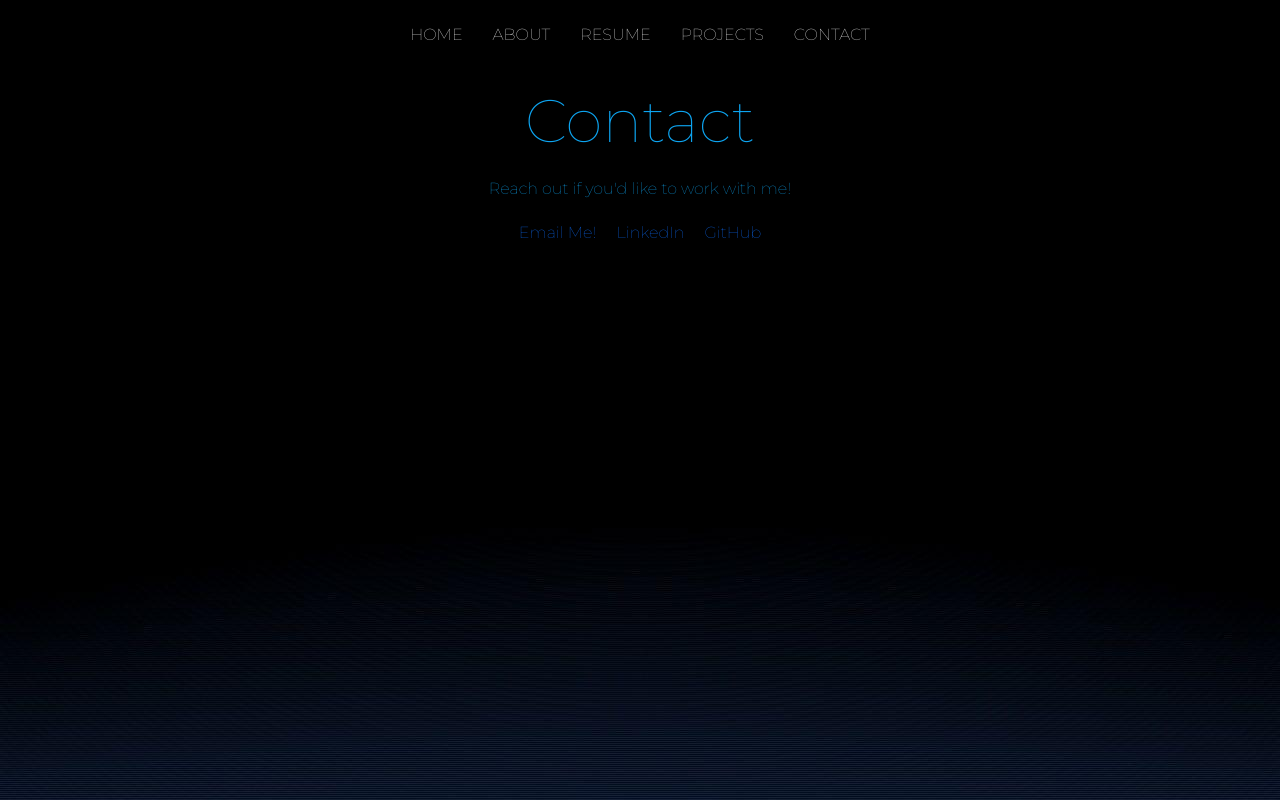
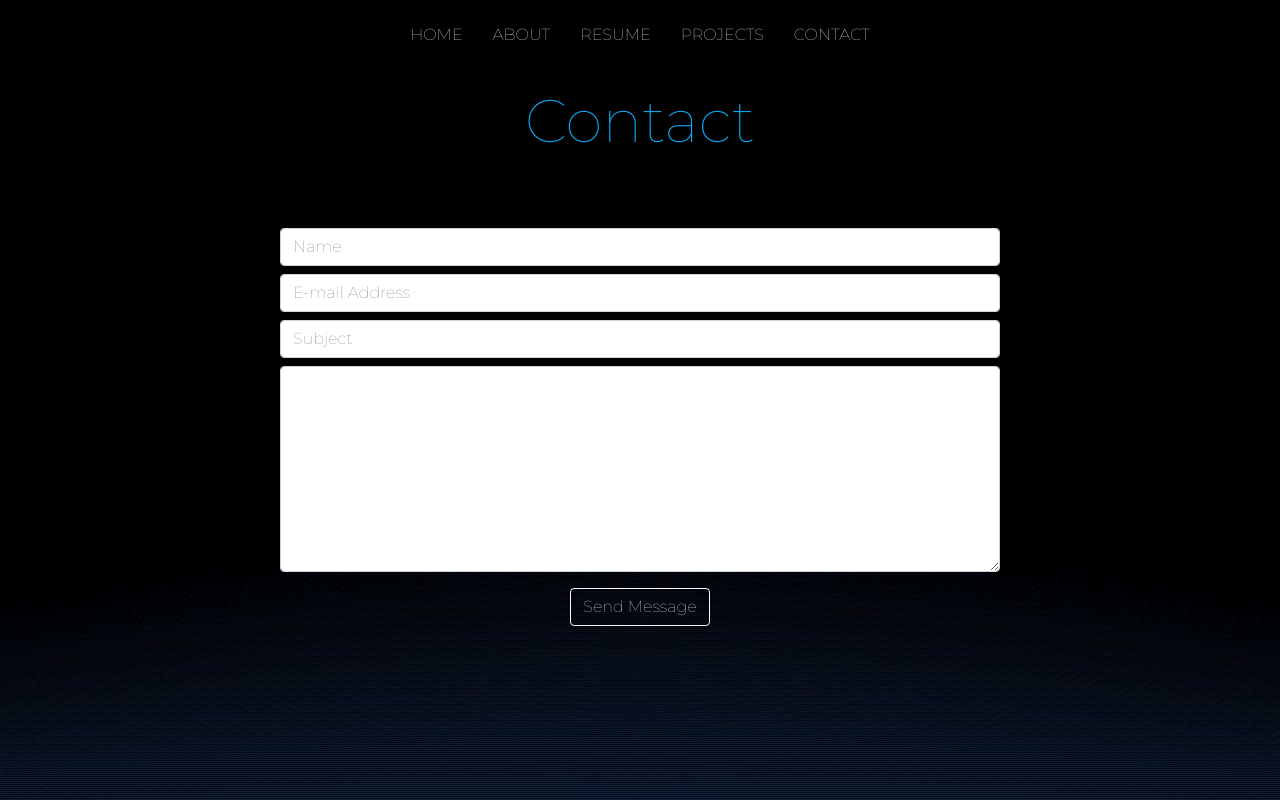
Before and after one commit to ljchu87/portfolio-lab, a React (Create React App) app: page /contact in a window 1280 px wide. Built offline with nearby package versions, Linux system fonts and the light colour scheme.

Commit message:
Add email submit form on contact page

```diff
--- a/package.json
+++ b/package.json
@@ -6,6 +6,7 @@
     "@testing-library/jest-dom": "^5.16.5",
     "@testing-library/react": "^13.4.0",
     "@testing-library/user-event": "^13.5.0",
+    "emailjs-com": "^3.2.0",
     "react": "^18.2.0",
     "react-dom": "^18.2.0",
     "react-pdf": "^6.2.0",
--- a/src/App.jsx
+++ b/src/App.jsx
@@ -2,7 +2,7 @@ import { Routes, Route } from 'react-router-dom'
 import NavBar from './components/NavBar/NavBar'
 import Home from './pages/Home/Home'
 import About from './pages/About/About'
-import Contact from './pages/Contacts/Contact'
+import Contact from './pages/Contact/Contact'
 import Resume from './pages/Resume/Resume'
 import Projects from './pages/Projects/Projects'
 import ProjectDetails from './pages/ProjectDetails/ProjectDetails'
--- /dev/null
+++ b/src/pages/Contact/Contact.jsx
@@ -0,0 +1,45 @@
+import styles from './Contact.module.css'
+import emailjs from 'emailjs-com'
+
+const Contact = () => {
+  function sendEmail(e) {
+    e.preventDefault();
+
+    emailjs.sendForm('gmail', 'template_fgmk0o8', e.target, 'AXd88tIs6uvGCX3iJ')
+      .then((result) => {
+          console.log(result.text);
+      }, (error) => {
+          console.log(error.text);
+      });
+      e.target.reset()
+  }
+
+  return (
+    <>
+      <h1 className={styles.contactHeader}>Contact</h1>
+      <div className='container'>
+        <form onSubmit={sendEmail}>
+          <div className='row pt-5 mx-auto'>
+            <div className='col-8 form-group pt-2 mx-auto'>
+              <input type="text" className="form-control" placeholder="Name" name="name" />
+            </div>
+            <div className='col-8 form-group pt-2 mx-auto'>
+              <input type="email" className="form-control" placeholder="E-mail Address" name="email" />
+            </div>
+            <div className='col-8 form-group pt-2 mx-auto'>
+              <input type="text" className="form-control" placeholder="Subject" name="subject" />
+            </div>
+            <div className='col-8 form-group pt-2 mx-auto'>
+              <textarea className="form-control" name="message" id="" cols="30" rows="8"></textarea>
+            </div>
+            <div className='col-8 pt-3 mx-auto'>
+              <input type="submit" className="btn btn-outline-light" value="Send Message" />
+            </div>
+          </div>
+        </form>
+      </div>
+    </>
+  )
+}
+
+export default Contact
--- a/src/pages/Contacts/Contact.module.css
+++ b/src/pages/Contact/Contact.module.css
@@ -2,7 +2,7 @@
   font-size: 60px;
 }
 
-.contacts > a {
+/* .contacts > a {
   text-decoration: none;
   margin: 10px;
 }
@@ -13,4 +13,4 @@ a {
 
 a:hover {
   color: gray;
-}
+} */
--- a/src/pages/Contacts/Contact.jsx
+++ /dev/null
@@ -1,17 +0,0 @@
-import styles from './Contact.module.css'
-
-const Contact = () => {
-  return (
-    <>
-      <h1 className={styles.contactHeader}>Contact</h1>
-      <p>Reach out if you'd like to work with me!</p>
-      <div className={styles.contacts}>
-        <a href="mailto:ljchu87@gmail.com">Email Me!</a>
-        <a href="https://www.linkedin.com/in/leon-chu/">LinkedIn</a>
-        <a href="https://github.com/ljchu87">GitHub</a>
-      </div>
-    </>
-  )
-}
-
-export default Contact
```
Also changed, not shown: 1 other file (tests, documents, lock files or other folders).
